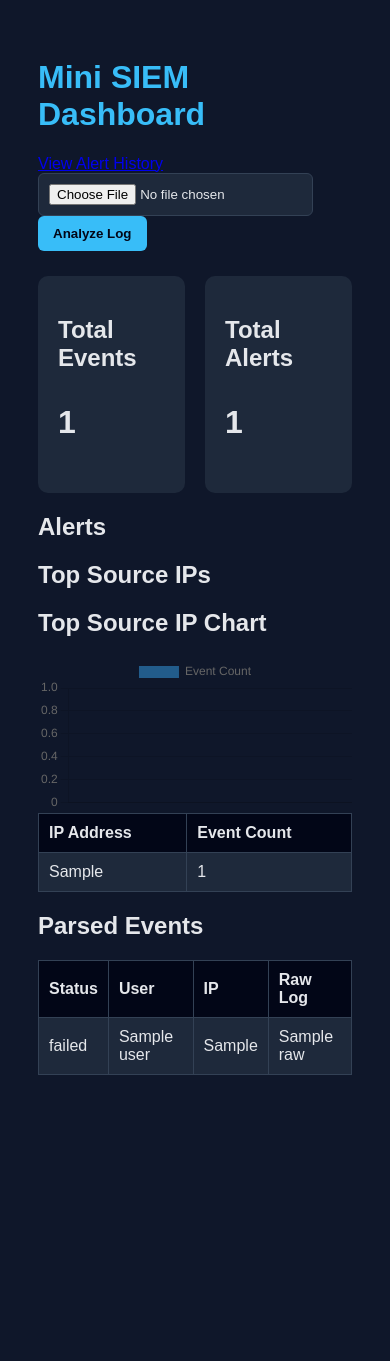
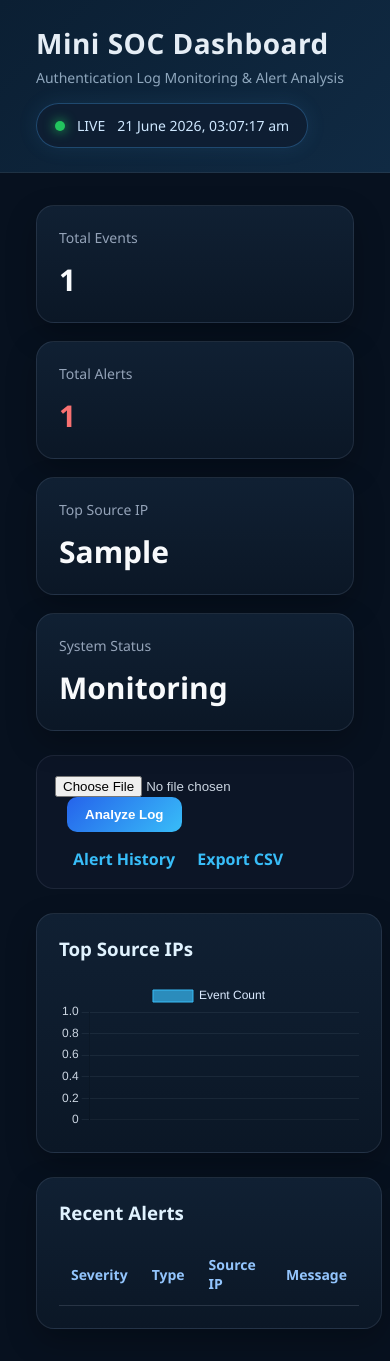
Before and after one commit to hun757/log-analysis-siem, a Flask app: template templates/dashboard.html in a window 390 px wide. Before the commit the page ends 1075 px from the top, so only its background shows below. Run offline with Flask 3, Linux system fonts and the light colour scheme; the template is opened without the code that fills it: most values are stand-ins (such as "Sample title", 1, 10 or a date in 2020); lists and menus that the app fills with data are empty.

Commit message:
feat: redesign SIEM dashboard with SOC-style UI and live clock

```diff
--- a/static/style.css
+++ b/static/style.css
@@ -1,84 +1,207 @@
-body {
-    font-family: Arial, sans-serif;
-    background: #0f172a;
-    color: #e5e7eb;
-    padding: 30px;
+* {
+    box-sizing: border-box;
 }
 
-h1 {
-    color: #38bdf8;
+body {
+    margin: 0;
+    font-family: 'Segoe UI', Arial, sans-serif;
+    background: #07111f;
+    color: #e5edf5;
 }
 
-.cards {
+.topbar {
     display: flex;
-    gap: 20px;
+    justify-content: space-between;
+    align-items: center;
+    padding: 24px 36px;
+    background: linear-gradient(135deg, #0b1f33, #102a43);
+    border-bottom: 1px solid rgba(255, 255, 255, 0.08);
+}
+
+.topbar h1 {
+    margin: 0;
+    font-size: 28px;
+    letter-spacing: 0.5px;
+}
+
+.topbar p {
+    margin: 6px 0 0;
+    color: #8fa7bd;
+    font-size: 14px;
+}
+
+.system-status {
+    display: flex;
+    align-items: center;
+    gap: 12px;
+    background: rgba(15, 30, 50, 0.9);
+    padding: 12px 18px;
+    border-radius: 999px;
+    border: 1px solid rgba(66, 153, 225, 0.35);
+    font-size: 14px;
+    color: #cfe8ff;
+    box-shadow: 0 0 20px rgba(66, 153, 225, 0.12);
+}
+
+.status-dot {
+    width: 10px;
+    height: 10px;
+    background: #22c55e;
+    border-radius: 50%;
+    box-shadow: 0 0 12px #22c55e;
+}
+
+.container {
+    padding: 32px 36px;
+}
+
+.summary-grid {
+    display: grid;
+    grid-template-columns: repeat(4, 1fr);
+    gap: 18px;
+    margin-bottom: 24px;
 }
 
 .card {
-    background: #1e293b;
-    padding: 20px;
-    border-radius: 10px;
-    width: 200px;
+    background: linear-gradient(180deg, #102033, #0b1726);
+    border: 1px solid rgba(148, 163, 184, 0.15);
+    border-radius: 18px;
+    padding: 22px;
+    box-shadow: 0 12px 30px rgba(0, 0, 0, 0.25);
 }
 
 .card p {
-    font-size: 32px;
-    font-weight: bold;
+    margin: 0;
+    color: #94a3b8;
+    font-size: 14px;
 }
 
-.alert {
-    padding: 15px;
-    margin-bottom: 10px;
-    border-radius: 8px;
-}
-.medium {
-    background: #78350f;
-    border-left: 5px solid #f59e0b;
+.card h2 {
+    margin: 12px 0 0;
+    font-size: 30px;
+    color: #f8fafc;
 }
 
-.low {
-    background: #064e3b;
-    border-left: 5px solid #10b981;
+.card.danger h2 {
+    color: #f87171;
 }
 
-.high {
-    background: #7f1d1d;
-    border-left: 5px solid #ef4444;
+.control-panel {
+    display: flex;
+    justify-content: space-between;
+    align-items: center;
+    background: rgba(15, 23, 42, 0.75);
+    border: 1px solid rgba(148, 163, 184, 0.12);
+    border-radius: 18px;
+    padding: 18px;
+    margin-bottom: 24px;
+}
+
+input[type="file"] {
+    color: #cbd5e1;
+}
+
+button {
+    background: linear-gradient(135deg, #2563eb, #38bdf8);
+    color: white;
+    border: none;
+    padding: 10px 18px;
+    border-radius: 10px;
+    cursor: pointer;
+    font-weight: 600;
+    margin-left: 12px;
+}
+
+button:hover {
+    opacity: 0.9;
+}
+
+.nav-links a {
+    color: #38bdf8;
+    text-decoration: none;
+    margin-left: 18px;
+    font-weight: 600;
+}
+
+.dashboard-grid {
+    display: grid;
+    grid-template-columns: 1fr 2fr;
+    gap: 24px;
+}
+
+.panel {
+    background: linear-gradient(180deg, #102033, #0b1726);
+    border: 1px solid rgba(148, 163, 184, 0.15);
+    border-radius: 18px;
+    padding: 22px;
+    box-shadow: 0 12px 30px rgba(0, 0, 0, 0.25);
+}
+
+.panel h3 {
+    margin-top: 0;
+    color: #e0f2fe;
 }
 
 table {
     width: 100%;
     border-collapse: collapse;
-    background: #1e293b;
-}
-
-th, td {
-    border: 1px solid #334155;
-    padding: 10px;
-    text-align: left;
+    font-size: 14px;
 }
 
 th {
-    background: #020617;
-}
-form {
-    margin-bottom: 25px;
+    text-align: left;
+    padding: 12px;
+    color: #93c5fd;
+    border-bottom: 1px solid rgba(148, 163, 184, 0.2);
 }
 
-input[type="file"] {
-    background: #1e293b;
-    color: #e5e7eb;
-    padding: 10px;
-    border-radius: 6px;
-    border: 1px solid #334155;
+td {
+    padding: 12px;
+    color: #cbd5e1;
+    border-bottom: 1px solid rgba(148, 163, 184, 0.1);
 }
 
-button {
-    background: #38bdf8;
-    color: #020617;
-    border: none;
-    padding: 10px 15px;
-    border-radius: 6px;
-    font-weight: bold;
-    cursor: pointer;
+tr:hover {
+    background: rgba(56, 189, 248, 0.05);
 }
+
+.badge {
+    padding: 5px 10px;
+    border-radius: 999px;
+    font-size: 12px;
+    font-weight: 700;
+}
+
+.badge.low {
+    background: rgba(34, 197, 94, 0.15);
+    color: #4ade80;
+}
+
+.badge.medium {
+    background: rgba(234, 179, 8, 0.15);
+    color: #facc15;
+}
+
+.badge.high {
+    background: rgba(249, 115, 22, 0.15);
+    color: #fb923c;
+}
+
+.badge.critical {
+    background: rgba(239, 68, 68, 0.15);
+    color: #f87171;
+}
+
+@media (max-width: 1000px) {
+    .summary-grid,
+    .dashboard-grid {
+        grid-template-columns: 1fr;
+    }
+
+    .topbar,
+    .control-panel {
+        flex-direction: column;
+        align-items: flex-start;
+        gap: 16px;
+    }
+}
--- a/templates/dashboard.html
+++ b/templates/dashboard.html
@@ -1,91 +1,164 @@
 <!DOCTYPE html>
 <html>
 <head>
-    <title>Mini SIEM Dashboard</title>
+    <title>Mini SOC Dashboard</title>
     <link rel="stylesheet" href="/static/style.css">
     <script src="https://cdn.jsdelivr.net/npm/chart.js"></script>
 </head>
 <body>
-    <h1>Mini SIEM Dashboard</h1>
-    <a href="/history">View Alert History</a>
-    <form method="POST" enctype="multipart/form-data">
-    <input type="file" name="logfile">
-    <button type="submit">Analyze Log</button>
-</form>
 
-    <div class="cards">
+<header class="topbar">
+    <div>
+        <h1>Mini SOC Dashboard</h1>
+        <p>Authentication Log Monitoring & Alert Analysis</p>
+    </div>
+
+    <div class="system-status">
+        <span class="status-dot"></span>
+        <span>LIVE</span>
+        <span id="live-clock"></span>
+    </div>
+</header>
+
+<main class="container">
+
+    <section class="summary-grid">
         <div class="card">
-            <h2>Total Events</h2>
-            <p>{{ total_events }}</p>
+            <p>Total Events</p>
+            <h2>{{ total_events }}</h2>
+        </div>
+
+        <div class="card danger">
+            <p>Total Alerts</p>
+            <h2>{{ total_alerts }}</h2>
         </div>
 
         <div class="card">
-            <h2>Total Alerts</h2>
-            <p>{{ total_alerts }}</p>
+            <p>Top Source IP</p>
+            <h2>{{ top_ips[0][0] if top_ips else "N/A" }}</h2>
         </div>
-    </div>
 
-    <h2>Alerts</h2>
+        <div class="card">
+            <p>System Status</p>
+            <h2>Monitoring</h2>
+        </div>
+    </section>
 
-    {% for alert in alerts %}
-    <div class="alert {{ alert.severity.lower() }}">
-        <strong>{{ alert.severity }}</strong> -
-        Risk Score: {{ alert.risk_score }} -
-        {{ alert.type }} -
-        {{ alert.ip }}
-        <p>{{ alert.message }}</p>
-    </div>
-{% endfor %}
-<h2>Top Source IPs</h2>
-<h2>Top Source IP Chart</h2>
+    <section class="control-panel">
+        <form method="POST" enctype="multipart/form-data">
+            <input type="file" name="logfile">
+            <button type="submit">Analyze Log</button>
+        </form>
 
-<canvas id="ipChart"></canvas>
+        <div class="nav-links">
+            <a href="/history">Alert History</a>
+            <a href="/export">Export CSV</a>
+        </div>
+    </section>
+
+    <section class="dashboard-grid">
+        <div class="panel">
+            <h3>Top Source IPs</h3>
+            <canvas id="ipChart"></canvas>
+        </div>
+
+        <div class="panel">
+            <h3>Recent Alerts</h3>
+
+            <table>
+                <thead>
+                    <tr>
+                        <th>Severity</th>
+                        <th>Type</th>
+                        <th>Source IP</th>
+                        <th>Message</th>
+                    </tr>
+                </thead>
+                <tbody>
+                    {% for alert in alerts %}
+                    <tr>
+                        <td>
+                            <span class="badge {{ alert.severity | lower }}">
+                                {{ alert.severity }}
+                            </span>
+                        </td>
+                        <td>{{ alert.type }}</td>
+                        <td>{{ alert.ip }}</td>
+                        <td>{{ alert.message }}</td>
+                    </tr>
+                    {% endfor %}
+                </tbody>
+            </table>
+        </div>
+    </section>
+
+</main>
 
 <script>
-const ctx = document.getElementById('ipChart');
+function updateClock() {
+    const now = new Date();
 
-new Chart(ctx, {
-    type: 'bar',
+    const timeString = now.toLocaleString("en-AU", {
+        timeZone: "Australia/Sydney",
+        year: "numeric",
+        month: "short",
+        day: "2-digit",
+        hour: "2-digit",
+        minute: "2-digit",
+        second: "2-digit"
+    });
+
+    document.getElementById("live-clock").textContent = timeString;
+}
+
+updateClock();
+setInterval(updateClock, 1000);
+
+const ipLabels = {{ ip_labels | tojson }};
+const ipValues = {{ ip_values | tojson }};
+
+new Chart(document.getElementById("ipChart"), {
+    type: "bar",
     data: {
-        labels: {{ ip_labels | tojson }},
+        labels: ipLabels,
         datasets: [{
-            label: 'Event Count',
-            data: {{ ip_values | tojson }}
+            label: "Event Count",
+            data: ipValues,
+            backgroundColor: "rgba(56, 189, 248, 0.7)",
+            borderColor: "rgba(56, 189, 248, 1)",
+            borderWidth: 1
         }]
+    },
+    options: {
+        responsive: true,
+        plugins: {
+            legend: {
+                labels: {
+                    color: "#dbeafe"
+                }
+            }
+        },
+        scales: {
+            x: {
+                ticks: {
+                    color: "#cbd5e1"
+                },
+                grid: {
+                    color: "rgba(148, 163, 184, 0.1)"
+                }
+            },
+            y: {
+                ticks: {
+                    color: "#cbd5e1"
+                },
+                grid: {
+                    color: "rgba(148, 163, 184, 0.1)"
+                }
+            }
+        }
     }
 });
 </script>
-<table>
-    <tr>
-        <th>IP Address</th>
-        <th>Event Count</th>
-    </tr>
 
-    {% for ip, count in top_ips %}
-    <tr>
-        <td>{{ ip }}</td>
-        <td>{{ count }}</td>
-    </tr>
-    {% endfor %}
-</table>
-    <h2>Parsed Events</h2>
-
-    <table>
-        <tr>
-            <th>Status</th>
-            <th>User</th>
-            <th>IP</th>
-            <th>Raw Log</th>
-        </tr>
-
-        {% for event in events %}
-        <tr>
-            <td>{{ event.status }}</td>
-            <td>{{ event.user }}</td>
-            <td>{{ event.ip }}</td>
-            <td>{{ event.raw }}</td>
-        </tr>
-        {% endfor %}
-    </table>
 </body>
 </html>
```
